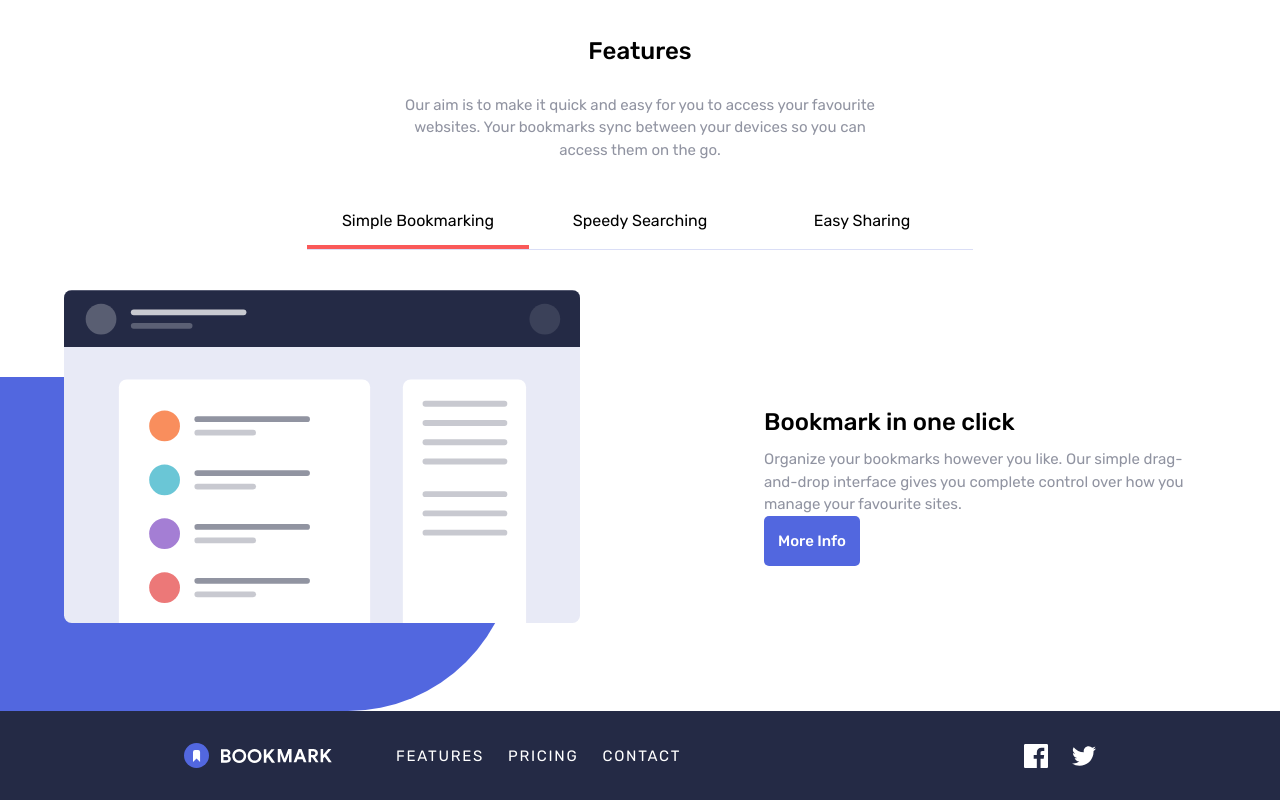
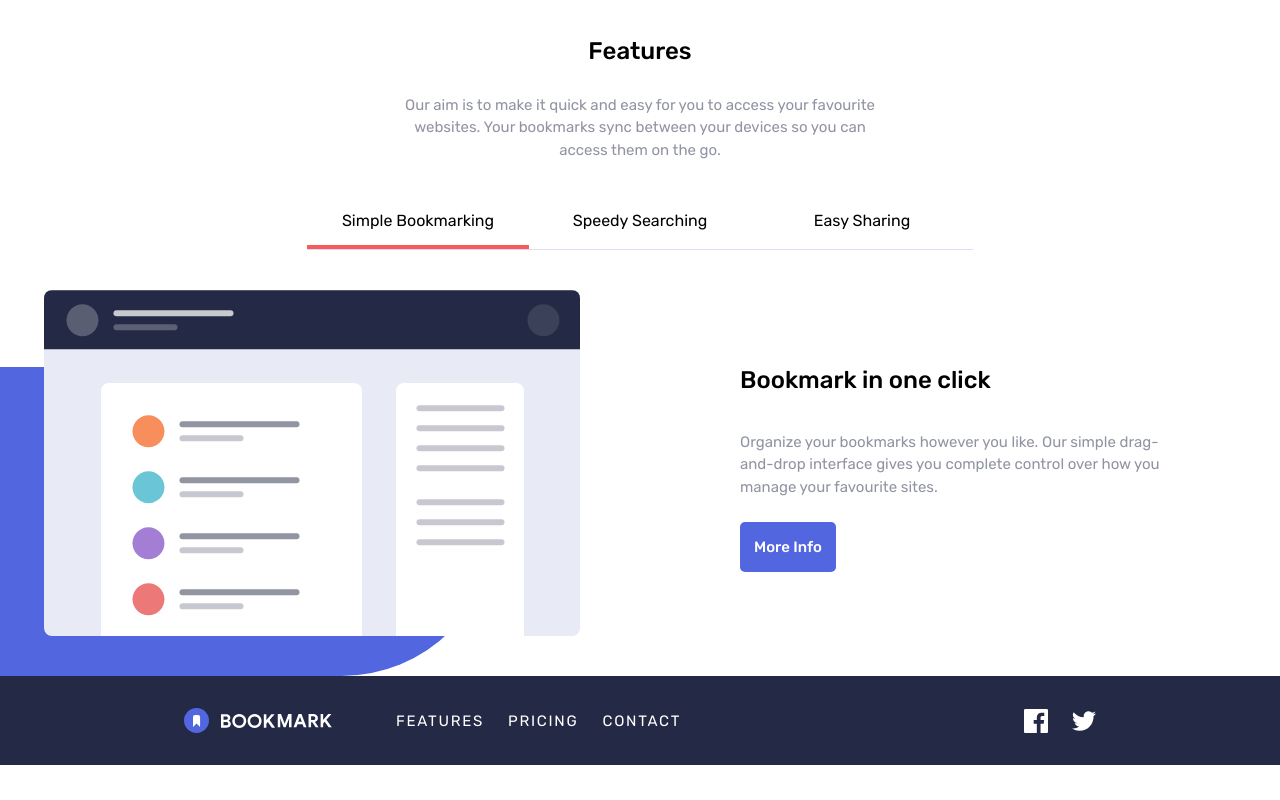
Before and after one commit to Joshk7/bookmark-landing-page, a React (Vite) app: page / in a window 1280 px wide. Shown: the part 769-1569 px from the top of the page. After the commit the page ends 1534 px from the top, so only its background shows below. Built offline with nearby package versions, Linux system fonts and the light colour scheme.

Commit message:
adding spacing and padding fixes to features section

```diff
--- a/src/layout/main/Features.tsx
+++ b/src/layout/main/Features.tsx
@@ -69,12 +69,12 @@ const Features = () => {
         </li>
       </ul>
       <div className="flex flex-col gap-x-[7.5rem] gap-y-8 sm:gap-y-16 lg:flex-row lg:items-center">
-        <div className="flex-1 px-8 sm:px-16 pt-10 pb-9 sm:pb-[5.5rem] flex justify-end relative">
+        <div className="flex-1 px-8 sm:px-16 lg:p-10 pt-10 pb-9 sm:pb-[5.5rem] flex justify-end relative">
           <img src={featureImages[feature]} alt="" />
           <div className="absolute z-[-1] bottom-0 left-0 bg-[var(--blue-600)] h-[72.5%] w-[80%] rounded-tr-full rounded-br-full"></div>
         </div>
         <div className="flex-1 flex flex-col items-center gap-y-4 px-8 pb-8 lg:p-0">
-          <div className="max-w-[450px] mx-auto lg:ml-0">
+          <div className="max-w-[450px] mx-auto lg:ml-0 flex flex-col items-center lg:items-start gap-y-4 md:gap-y-6">
             <h2 className="font-medium text-2xl leading-[220%]">
               {featureTitles[feature]}
             </h2>
```
